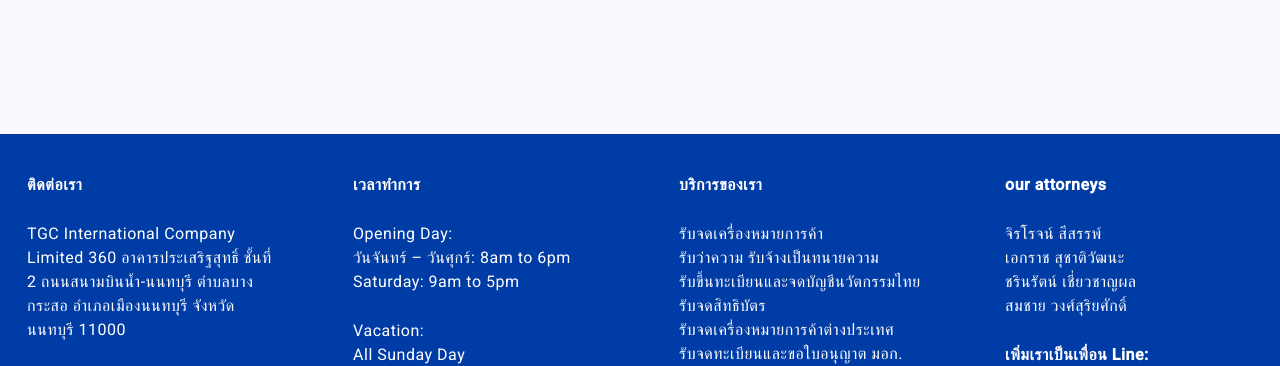
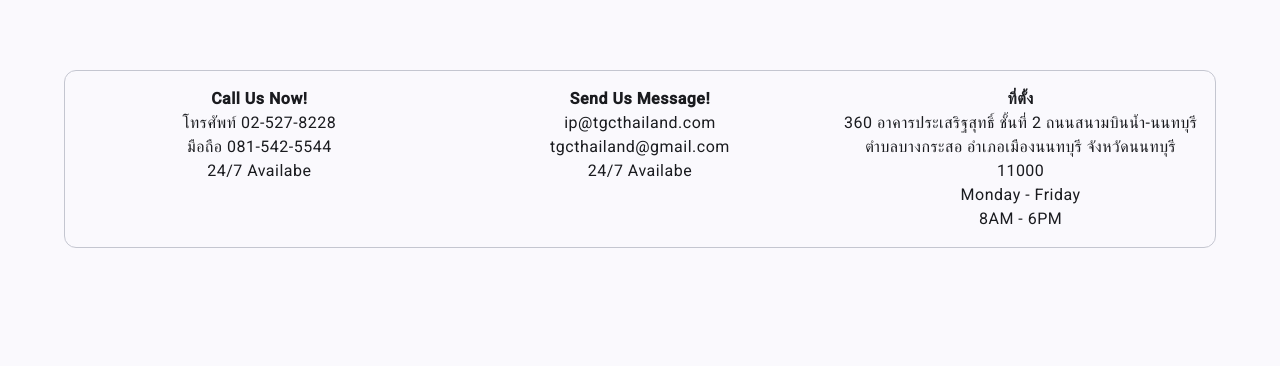
Before and after one commit to Supattalak-Phoha/Intelligent-Global-BK, an Angular app: page /contact-us in a window 1280 px wide. Shown: the part 376-742 px from the top of the page. Built offline with nearby package versions, Linux system fonts and the light colour scheme.

Commit message:
Update Code

```diff
--- a/src/app/contact-us/contact-us.component.html
+++ b/src/app/contact-us/contact-us.component.html
@@ -6,7 +6,36 @@
 <div style="padding: 5% 5% 5% 5%;">
     <div class="row">
         <div class="col-12">
-
+            <mat-card class="example-card" appearance="outlined" style="margin-bottom: 5%;">
+                <mat-card-content>
+                    <div class="row">
+                        <div class="col-4" style="text-align: center;">
+                            <b>Call Us Now!</b><br>
+                            โทรศัพท์ 02-527-8228<br>
+                            มือถือ 081-542-5544<br>
+                            24/7 Availabe
+                        </div>
+                        <div class="col-4" style="text-align: center;">
+                            <b>Send Us Message!</b><br>
+                            ip&#64;tgcthailand.com<br>
+                            tgcthailand&#64;gmail.com<br>
+                            24/7 Availabe
+                        </div>
+                        <div class="col-4" style="text-align: center;">
+                            <b>ที่ตั้ง</b><br>
+                            360 อาคารประเสริฐสุทธิ์ ชั้นที่ 2 ถนนสนามบินน้ำ-นนทบุรี<br>
+                            ตำบลบางกระสอ อำเภอเมืองนนทบุรี จังหวัดนนทบุรี 11000<br>
+                            Monday - Friday<br>
+                            8AM - 6PM
+                        </div>
+                    </div>
+                </mat-card-content>
+            </mat-card>
         </div>
     </div>
+
+    <div class="row">
+        <div class="col-6"></div>
+        <div class="col-6"></div>
+    </div>
 </div>
```
